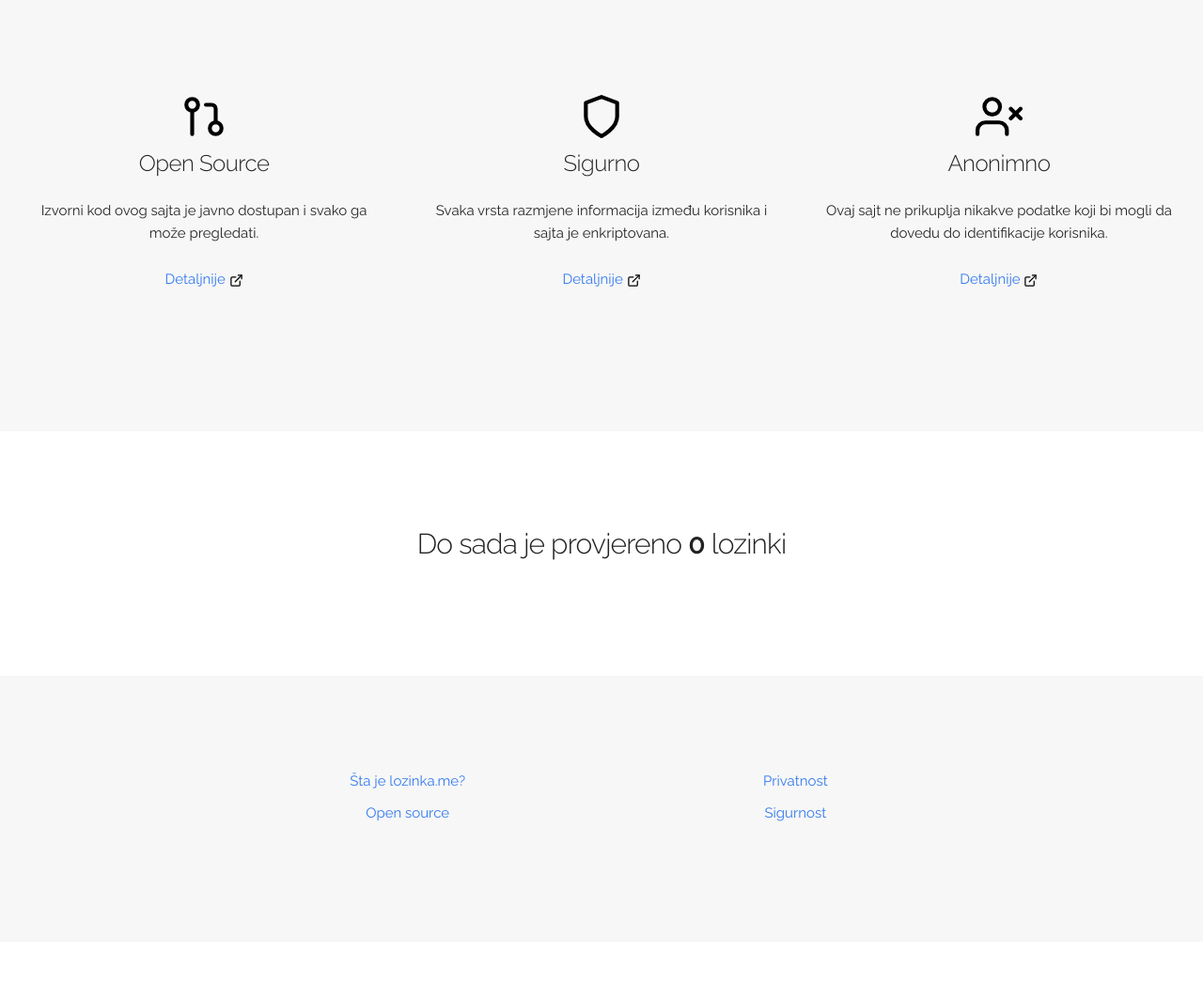
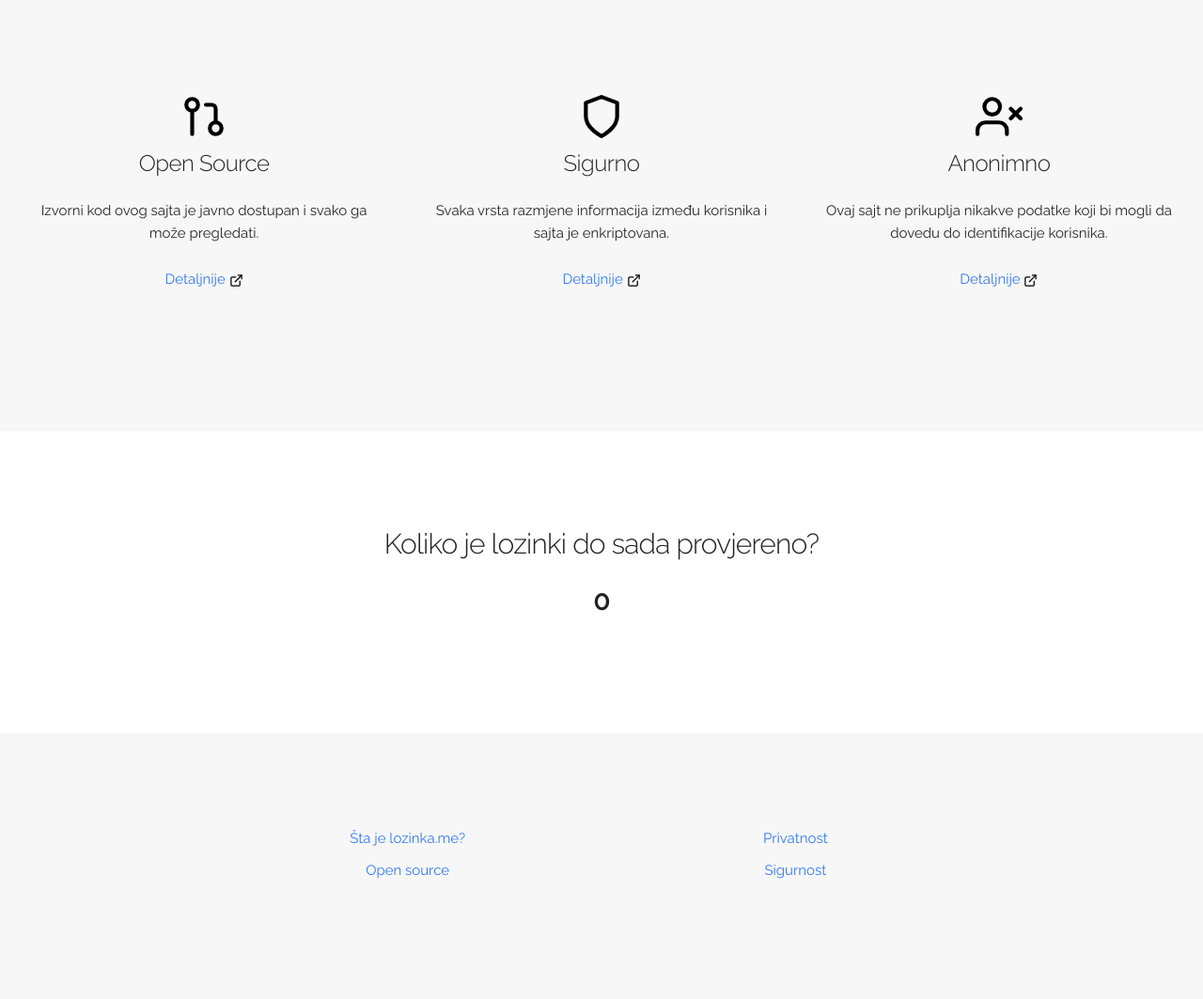
Before and after one commit to lozinka-me/lozinka_web, a Flask app: page / in a window 1280 px wide. Shown: the part 529-1592 px from the top of the page at 94% size. Before the commit the page ends 1403 px from the top, so only its background shows below. Run offline with Flask 2, Linux system fonts and the light colour scheme; data that the repository does not hold is empty; parts of the project's set-up code (start-up, migrations or seed data) failed here and were passed over.

Commit message:
Izmijenjen izgled početne stranice

```diff
--- a/app/templates/home/index.html
+++ b/app/templates/home/index.html
@@ -43,7 +43,10 @@
         <div class="container">
             <div class="row">
                 <div class="statistics">
-                    <h4>Do sada je provjereno <span class="num">{{ num_checks }}</span> lozinki</h4>
+                    <h4>Koliko je lozinki do sada provjereno? </h4>
+                    <h4>
+                        <span class="num">{{ num_checks }}</span>
+                    </h4>
                 </div>
             </div>
         </div>
```
